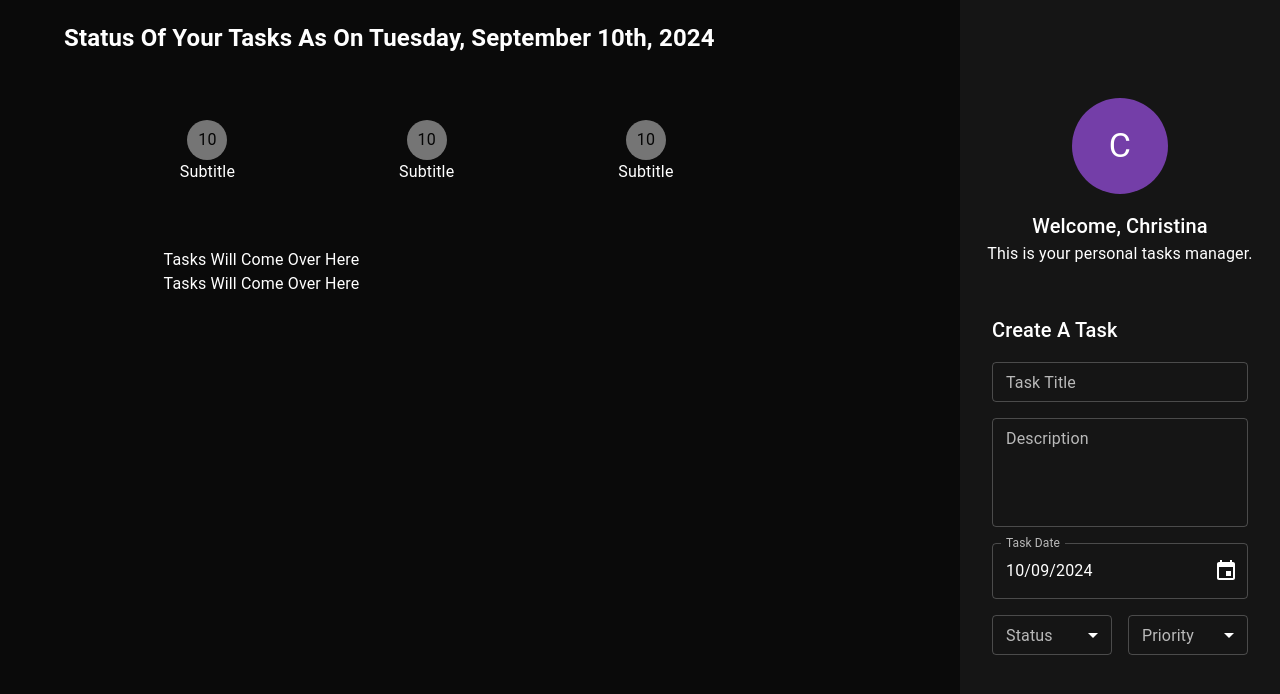
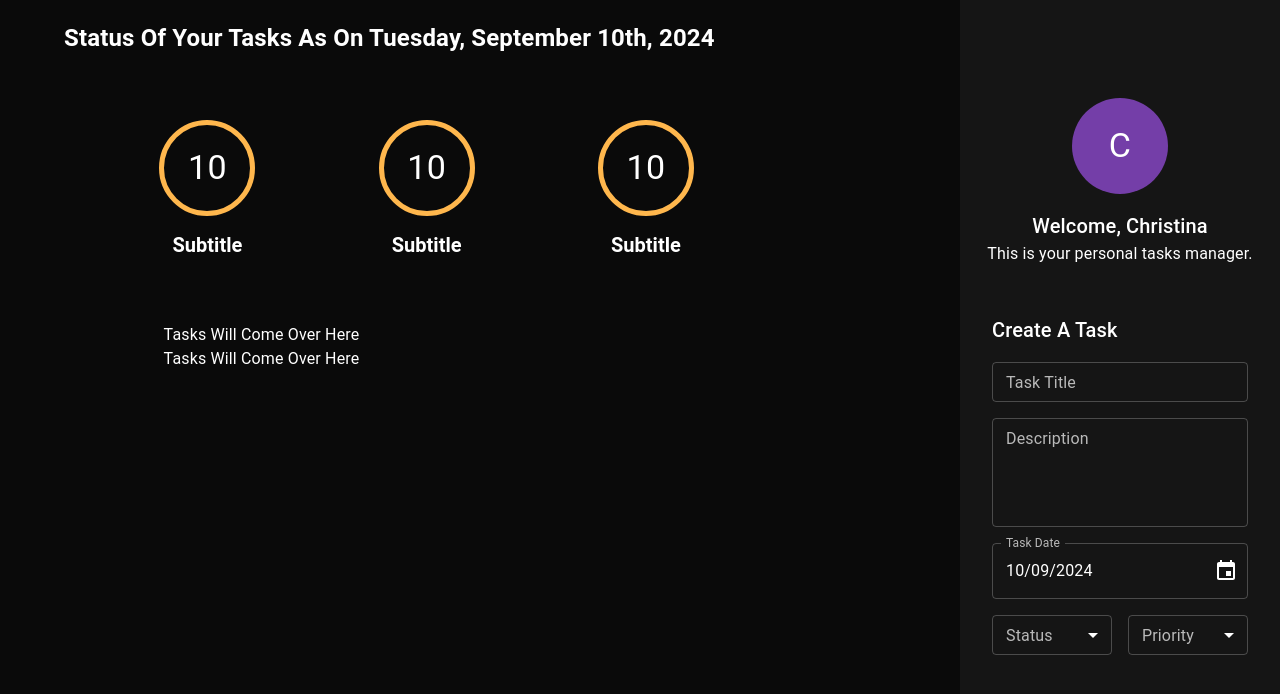
Before and after one commit to chochristinak/typescript-task-app, a React (Create React App) app: page / in a window 1280 px wide. Shown: the top 694 px of the page. Built offline with nearby package versions, Linux system fonts and the light colour scheme.

Commit message:
Style task counter

```diff
--- /dev/null
+++ b/src/components/taskCounter/interfaces/ITaskCounter.ts
@@ -0,0 +1,11 @@
+import { Status } from '../../createTaskForm/enums/Status';
+
+export type TaskCounterStatusType =
+| Status.todo
+| Status.inProgress
+| Status.completed;
+
+export interface ITaskCounter{
+    count?: number;
+    status?: TaskCounterStatusType;
+}
--- a/src/components/taskCounter/taskCounter.tsx
+++ b/src/components/taskCounter/taskCounter.tsx
@@ -1,7 +1,13 @@
 import React, { FC, ReactElement } from "react";
 import { Avatar, Box, Typography } from "@mui/material";
+import { ITaskCounter } from './interfaces/ITaskCounter';
+import { Status } from '../createTaskForm/enums/Status';
 
-export const TaskCounter: FC = (): ReactElement => {
+export const TaskCounter: FC<ITaskCounter> = (
+    props,
+): ReactElement => {
+    // Destructure props
+    const { status = Status.completed, count = 0 } = props;
   return (
     <>
       <Box
@@ -10,10 +16,28 @@ export const TaskCounter: FC = (): ReactElement => {
         justifyContent="center"
         alignItems="center"
       >
-        <Avatar>
-            <Typography>10</Typography>
+        <Avatar
+          sx={{
+            backgroundColor: "transparent",
+            border: "5px solid",
+            width: "96px",
+            height: "96px",
+            marginBottom: "16px",
+            borderColor: "warning.light",
+          }}
+        >
+          <Typography color="#ffffff" variant="h4">
+            10
+          </Typography>
         </Avatar>
-        <Typography>Subtitle</Typography>
+        <Typography
+          color="#ffffff"
+          fontWeight="bold"
+          fontSize="20px"
+          variant="h5"
+        >
+          Subtitle
+        </Typography>
       </Box>
     </>
   );
```
